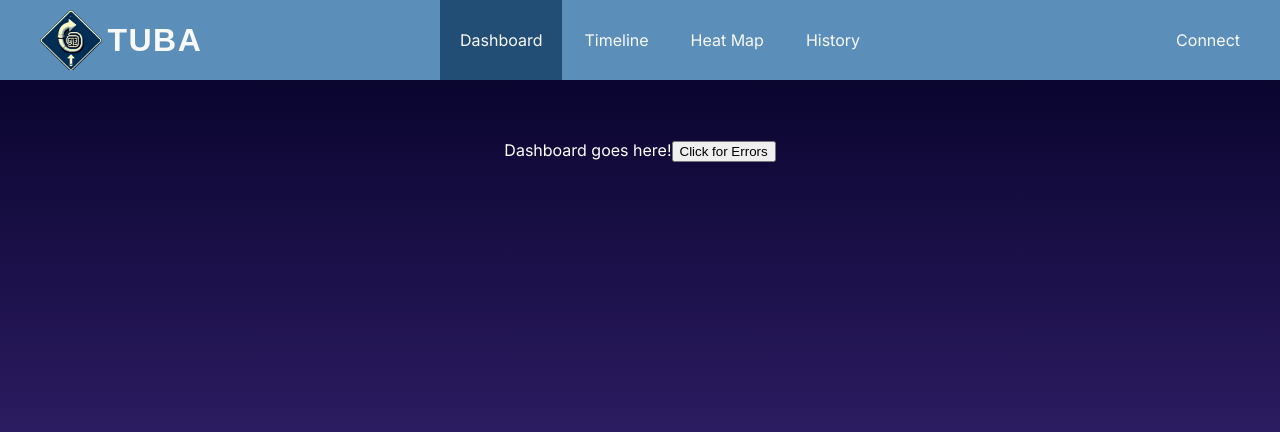
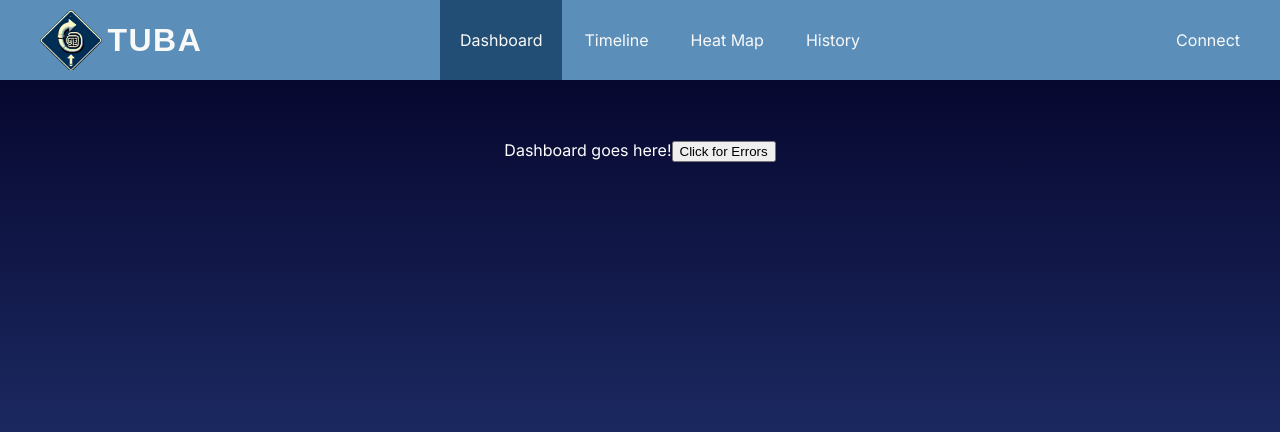
Before and after one commit to oslabs-beta/Tuba, a React app: page / in a window 1280 px wide. Shown: the top 432 px of the page. Built offline with nearby package versions, Linux system fonts and the light colour scheme; a web font is replaced by a local one.

Commit message:
started rick-favorites

```diff
--- a/src/style.css
+++ b/src/style.css
@@ -1,6 +1,6 @@
 body {
     margin: 0px 0px 0px 0px;
-    background-color: #03001C;
+    /* background-color: #03001C; */
     color: #e3e3e3;
     color: #f9f9f9;
 
@@ -10,8 +10,10 @@ body {
     font-variation-settings:
         "slnt" 0;
 
-    background: rgb(2, 0, 36);
-    background: linear-gradient(180deg, rgba(2, 0, 36, 1) 0%, rgba(48, 30, 103, 1) 60%);
+    /* background: rgb(2, 0, 36);
+    background: #1e2d67; */
+    /* background: linear-gradient(180deg, rgba(2, 0, 36, 1) 0%, rgba(48, 30, 103, 1) 60%); */
+    background: linear-gradient(180deg, rgba(2, 0, 36, 1) 0%, #1e2d67 60%);
     min-height: 100vh;
     user-select: none;
 }
@@ -84,6 +86,8 @@ body {
     /* background: rgb(91, 143, 185);
     background: linear-gradient(180deg, rgba(91, 143, 185, 1) 43%, rgba(136, 211, 181, 1) 100%); */
 }
+
+
 
 .centerGrid>ul {
     display: flex;
```
